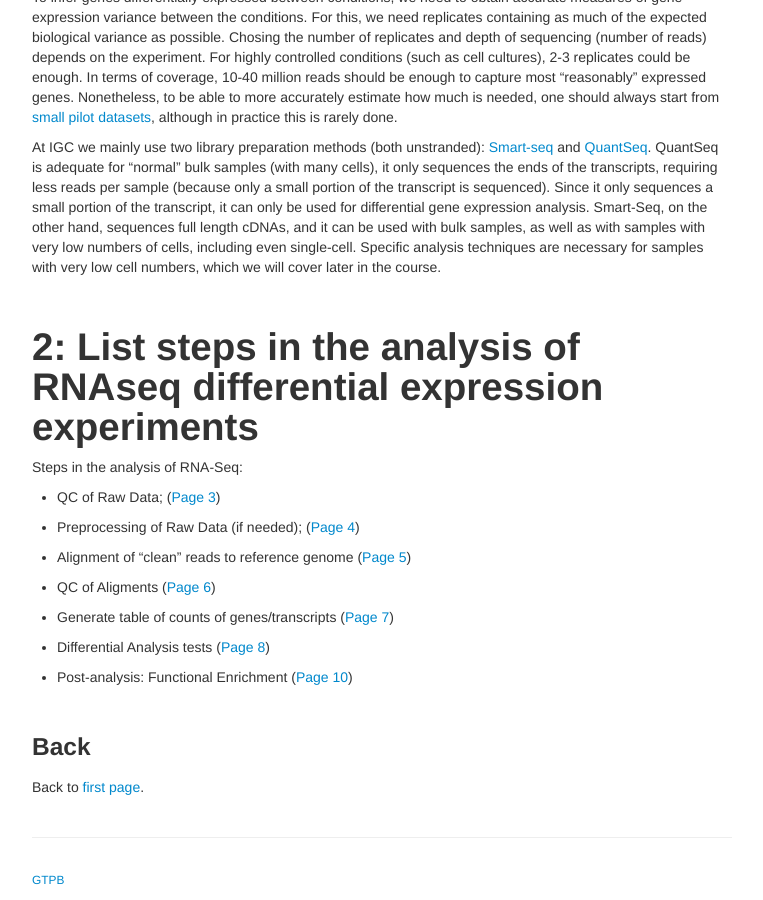
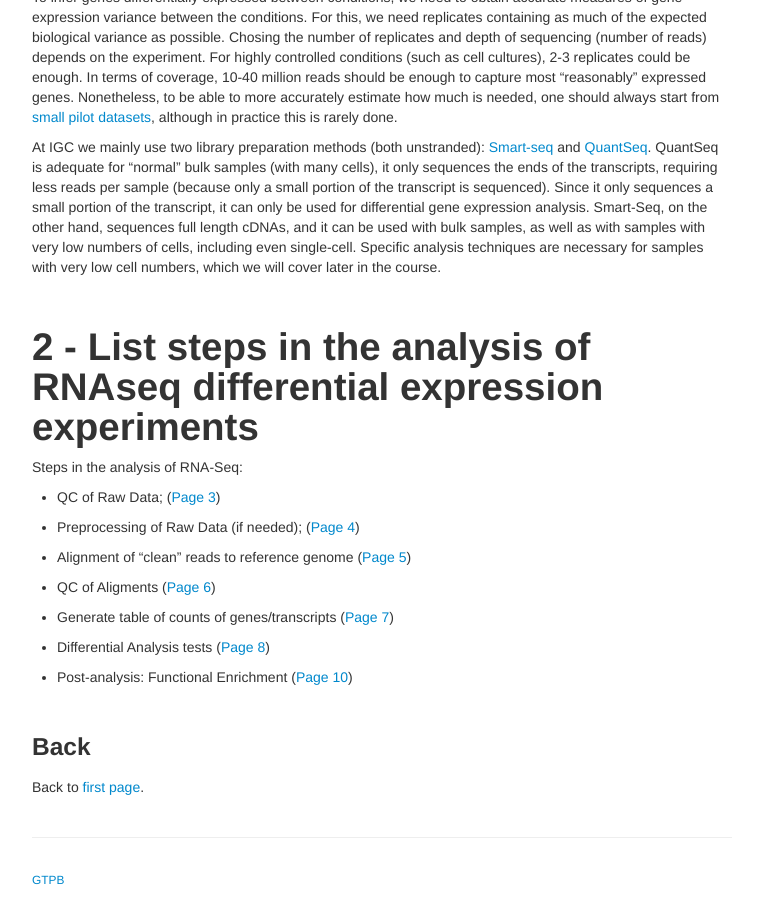
Before and after one commit to GTPB/ADER19F, a Jekyll site: the page built from pages/L01_L02.md, in a window 1280 px wide and 900 px high, scrolled down 2399 px. Shown: the whole window, without its empty margins (258-1021 px from the left). Built offline with Jekyll 4.4.1, drawn with Linux system fonts in a browser that asks for light colours.

Commit message:
Update L01_L02.md

```diff
--- a/pages/L01_L02.md
+++ b/pages/L01_L02.md
@@ -80,7 +80,7 @@ At IGC we mainly use two library preparation methods (both unstranded): [Smart-s
 <br/>
 <br/>
 
-# 2: List steps in the analysis of RNAseq differential expression experiments <a id="LO2"></a>
+# 2 - List steps in the analysis of RNAseq differential expression experiments <a id="LO2"></a>
 
 Steps in the analysis of RNA-Seq:
 
```
